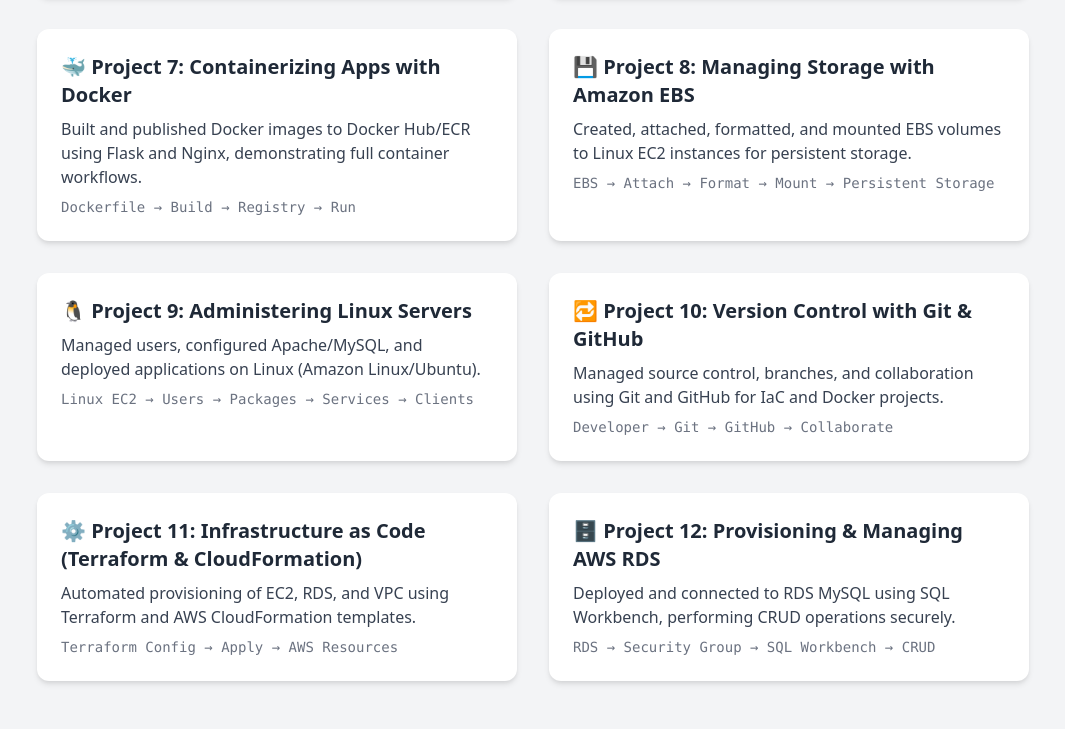
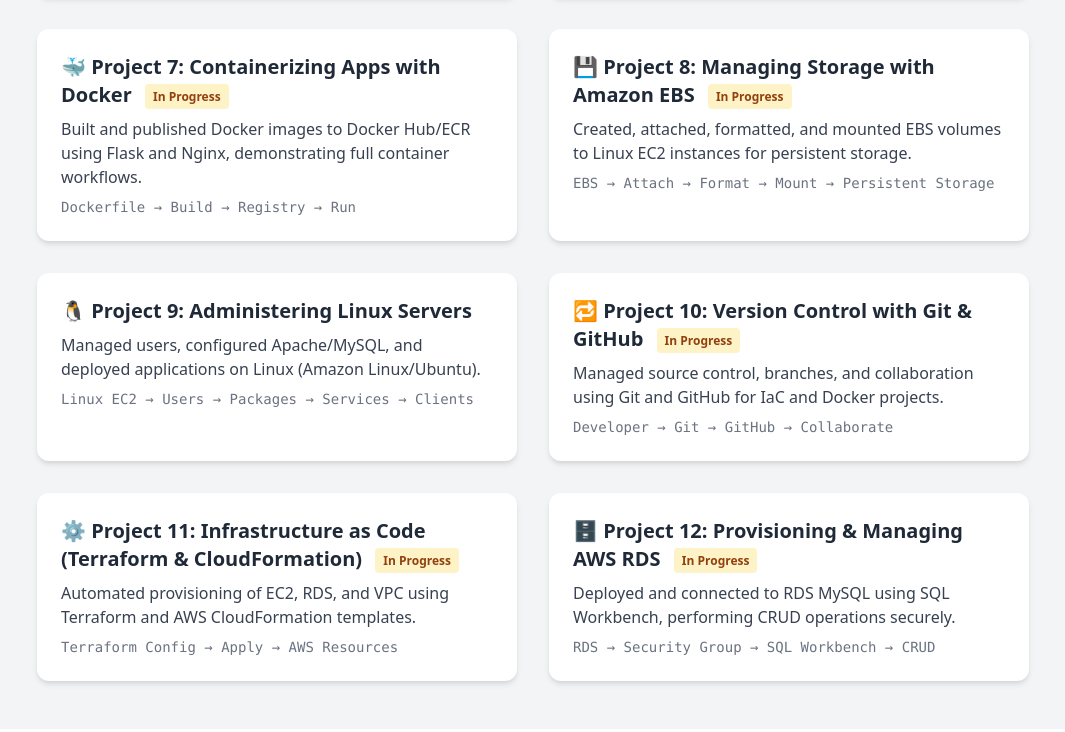
Before and after one commit to Daizah/aws-cloud-journey, a plain HTML site: page s3-portfolio-website/index.html in a window 1280 px wide. Shown: the part 1168-1900 px from the top of the page, without its empty margins (107-1172 px from the left). Drawn offline with nearby package versions, Linux system fonts and the light colour scheme.

Commit message:
Mark projects 7, 8, 10, 11, 12 as In Progress

```diff
--- a/s3-portfolio-website/index.html
+++ b/s3-portfolio-website/index.html
@@ -129,13 +129,13 @@
         </div>
 
         <div class="bg-white rounded-xl shadow-md p-6">
-          <h3 class="text-xl font-semibold mb-2">🐳 Project 7: Containerizing Apps with Docker</h3>
+          <h3 class="text-xl font-semibold mb-2">🐳 Project 7: Containerizing Apps with Docker <span class="ml-2 text-xs font-semibold bg-yellow-100 text-yellow-800 px-2 py-1 rounded align-middle">In Progress</span></h3>
           <p class="text-gray-700 mb-2">Built and published Docker images to Docker Hub/ECR using Flask and Nginx, demonstrating full container workflows.</p>
           <p class="text-sm text-gray-500 font-mono">Dockerfile → Build → Registry → Run</p>
         </div>
 
         <div class="bg-white rounded-xl shadow-md p-6">
-          <h3 class="text-xl font-semibold mb-2">💾 Project 8: Managing Storage with Amazon EBS</h3>
+          <h3 class="text-xl font-semibold mb-2">💾 Project 8: Managing Storage with Amazon EBS <span class="ml-2 text-xs font-semibold bg-yellow-100 text-yellow-800 px-2 py-1 rounded align-middle">In Progress</span></h3>
           <p class="text-gray-700 mb-2">Created, attached, formatted, and mounted EBS volumes to Linux EC2 instances for persistent storage.</p>
           <p class="text-sm text-gray-500 font-mono">EBS → Attach → Format → Mount → Persistent Storage</p>
         </div>
@@ -147,19 +147,19 @@
         </div>
 
         <div class="bg-white rounded-xl shadow-md p-6">
-          <h3 class="text-xl font-semibold mb-2">🔁 Project 10: Version Control with Git &amp; GitHub</h3>
+          <h3 class="text-xl font-semibold mb-2">🔁 Project 10: Version Control with Git &amp; GitHub <span class="ml-2 text-xs font-semibold bg-yellow-100 text-yellow-800 px-2 py-1 rounded align-middle">In Progress</span></h3>
           <p class="text-gray-700 mb-2">Managed source control, branches, and collaboration using Git and GitHub for IaC and Docker projects.</p>
           <p class="text-sm text-gray-500 font-mono">Developer → Git → GitHub → Collaborate</p>
         </div>
 
         <div class="bg-white rounded-xl shadow-md p-6">
-          <h3 class="text-xl font-semibold mb-2">⚙️ Project 11: Infrastructure as Code (Terraform &amp; CloudFormation)</h3>
+          <h3 class="text-xl font-semibold mb-2">⚙️ Project 11: Infrastructure as Code (Terraform &amp; CloudFormation) <span class="ml-2 text-xs font-semibold bg-yellow-100 text-yellow-800 px-2 py-1 rounded align-middle">In Progress</span></h3>
           <p class="text-gray-700 mb-2">Automated provisioning of EC2, RDS, and VPC using Terraform and AWS CloudFormation templates.</p>
           <p class="text-sm text-gray-500 font-mono">Terraform Config → Apply → AWS Resources</p>
         </div>
 
         <div class="bg-white rounded-xl shadow-md p-6">
-          <h3 class="text-xl font-semibold mb-2">🗄️ Project 12: Provisioning &amp; Managing AWS RDS</h3>
+          <h3 class="text-xl font-semibold mb-2">🗄️ Project 12: Provisioning &amp; Managing AWS RDS <span class="ml-2 text-xs font-semibold bg-yellow-100 text-yellow-800 px-2 py-1 rounded align-middle">In Progress</span></h3>
           <p class="text-gray-700 mb-2">Deployed and connected to RDS MySQL using SQL Workbench, performing CRUD operations securely.</p>
           <p class="text-sm text-gray-500 font-mono">RDS → Security Group → SQL Workbench → CRUD</p>
         </div>
```
